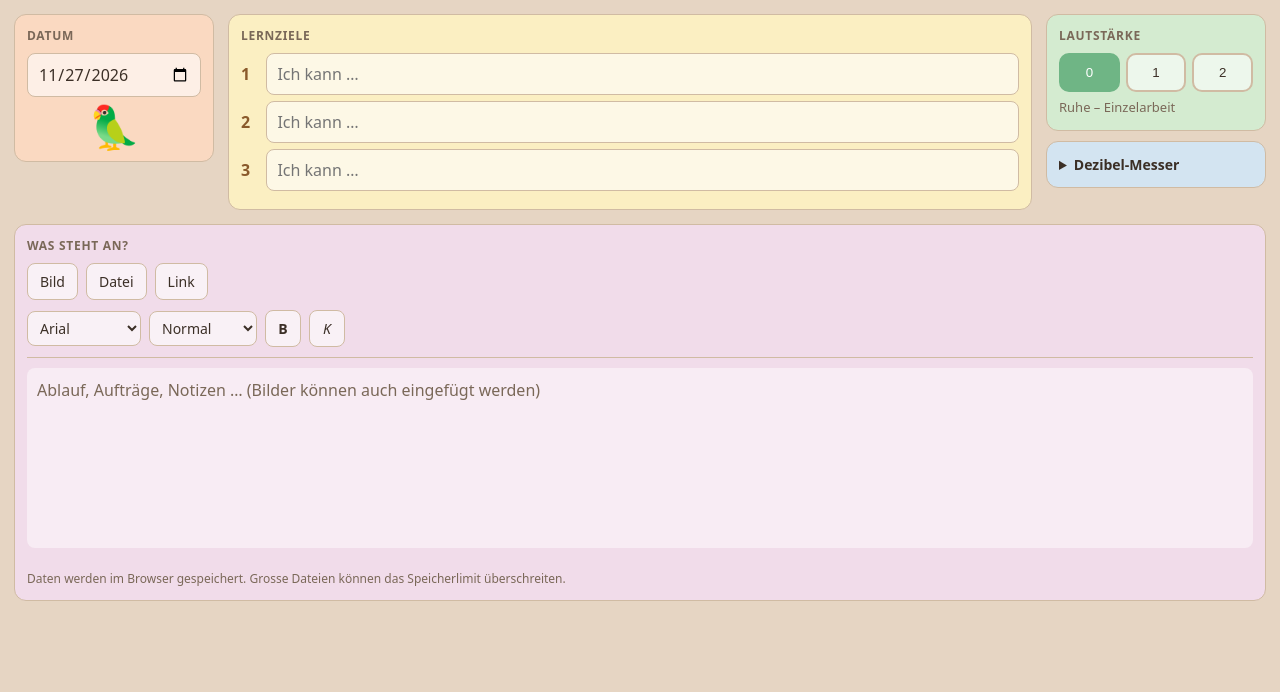
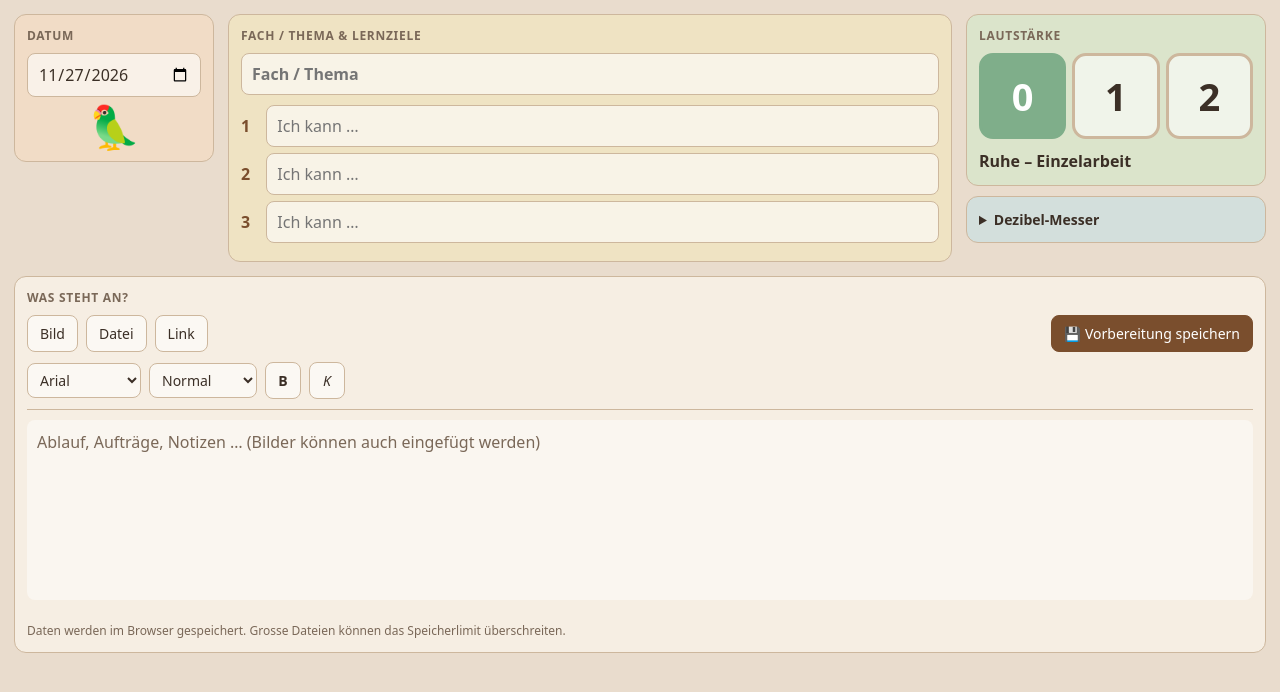
Before and after one commit to robinpezzoli/Lernplattform, a plain HTML site: page lektionstool.html in a window 1280 px wide. Drawn offline with Linux system fonts and the light colour scheme.

Commit message:
Add files via upload

```diff
--- a/lektionstool.html
+++ b/lektionstool.html
@@ -5,7 +5,7 @@
 <meta name="viewport" content="width=device-width, initial-scale=1, viewport-fit=cover">
 <title>Lektionstool</title>
 <style>
-:root{--bg:#e6d5c3;--card:#fff;--tx:#3b2f26;--mut:#7a6858;--bd:#d0bba3;--ac:#8a5a2b;--g:#6fb585;--y:#e3b04b;--r:#d9776e;
+:root{--bg:#e9dccd;--card:#fff;--tx:#3b2f26;--mut:#7a6858;--bd:#cdb79d;--ac:#7a4e2d;--g:#7fae8a;--y:#e0b35a;--r:#cf7f6c;
 box-sizing:border-box;padding-top:env(safe-area-inset-top,0px);padding-bottom:env(safe-area-inset-bottom,0px);color-scheme:light}
 *{box-sizing:border-box}html{scroll-padding-top:env(safe-area-inset-top,0px)}
 body{margin:0;background:var(--bg);color:var(--tx);font:16px/1.5 system-ui,-apple-system,"Segoe UI",sans-serif}
@@ -15,7 +15,7 @@ header{display:grid;grid-template-columns:200px 1fr auto;gap:14px;padding:14px;a
 h2{margin:0 0 8px;font-size:12px;letter-spacing:.06em;text-transform:uppercase;color:var(--mut);font-weight:600}
 input[type=date],input[type=text]{width:100%;padding:8px 10px;border:1px solid var(--bd);border-radius:8px;background:var(--bg);color:var(--tx);font:inherit}
 .goal{display:flex;gap:8px;align-items:center;margin-bottom:6px}.goal b{color:var(--ac);width:18px}
-.right{display:flex;flex-direction:column;gap:10px;min-width:220px}
+.right{display:flex;flex-direction:column;gap:10px;min-width:300px}
 .lv{display:flex;gap:6px}
 .lv button{flex:1;padding:10px 0;font:600 18px inherit;border:2px solid var(--bd);background:var(--bg);color:var(--tx);border-radius:10px;cursor:pointer}
 .lv button.on[data-l="0"]{background:var(--g);border-color:var(--g);color:#fff}
@@ -39,11 +39,13 @@ main{padding:0 14px 28px}
 .it a{color:var(--ac)}.x{position:absolute;top:4px;right:6px;border:0;background:none;color:var(--mut);cursor:pointer;font-size:18px}
 .it .x{background:var(--card);border-radius:6px}
 .note{font-size:12px;color:var(--mut);margin-top:10px}
-header>.card:nth-child(1){background:#fad9c1}
-header>.card:nth-child(2){background:#fbefc2}
-.right .card:nth-child(1){background:#d4ebd0}
-.right .card:nth-child(2){background:#d3e4f1}
-main>.card{background:#f1dcea}
+header>.card:nth-child(1){background:#f1dcc6}
+header>.card:nth-child(2){background:#efe3c3}
+.right .card:nth-child(1){background:#dbe4cb}
+.right .card:nth-child(2){background:#d3dfdc}
+main>.card{background:#f6eee3}
+.right .lv button{padding:14px 0;font:700 38px system-ui,sans-serif;border-radius:14px;border-width:3px}
+.right .lvt{font-size:16px;font-weight:600;color:var(--tx);margin-top:10px}
 .card input,.card .lv button,.card button.b,.bar,.it,.card select{background:rgba(255,255,255,.6);color:var(--tx)}
 #bird{display:block;margin:10px auto 0;font-size:42px;line-height:1;border:0;background:none;cursor:pointer;padding:0}
 #bird.sing{animation:wig .25s 5}
@@ -57,7 +59,8 @@ main>.card{background:#f1dcea}
 <body>
 <header>
  <section class="card"><h2>Datum</h2><input type="date" id="date"><button id="bird" title="Los geht’s!" aria-label="Startsignal">🦜</button></section>
- <section class="card"><h2>Lernziele</h2>
+ <section class="card"><h2>Fach / Thema &amp; Lernziele</h2>
+  <input type="text" id="subj" placeholder="Fach / Thema" style="font-weight:600;margin-bottom:10px">
   <div class="goal"><b>1</b><input type="text" data-g="0" placeholder="Ich kann …"></div>
   <div class="goal"><b>2</b><input type="text" data-g="1" placeholder="Ich kann …"></div>
   <div class="goal"><b>3</b><input type="text" data-g="2" placeholder="Ich kann …"></div>
@@ -75,7 +78,7 @@ main>.card{background:#f1dcea}
 </header>
 <main><section class="card"><h2>Was steht an?</h2>
  <div class="tools">
-  <button class="b" id="bImg">Bild</button><button class="b" id="bFile">Datei</button><button class="b" id="bLink">Link</button>
+  <button class="b" id="bImg">Bild</button><button class="b" id="bFile">Datei</button><button class="b" id="bLink">Link</button><button class="b" id="bSave" style="margin-left:auto;background:var(--ac);color:#fff;border-color:var(--ac)">💾 Vorbereitung speichern</button>
  </div>
  <div class="fmt">
   <select id="ff1" title="Schriftart"><option value="Arial">Arial</option><option value="Georgia">Georgia</option><option value="Verdana">Verdana</option><option value="Trebuchet MS">Trebuchet</option><option value="Comic Sans MS">Comic Sans</option><option value="Courier New">Courier</option></select>
@@ -87,12 +90,16 @@ main>.card{background:#f1dcea}
  <div class="note">Daten werden im Browser gespeichert. Grosse Dateien können das Speicherlimit überschreiten.</div>
 </section></main>
 <input type="file" id="fi" accept="image/*" hidden multiple><input type="file" id="ff" hidden multiple>
-<script>
+<script id="init" type="application/json"></script>
+<script id="app">
 const $=s=>document.querySelector(s);
-let S={date:new Date().toISOString().slice(0,10),goals:['','',''],level:0,notes:'',items:[]};
-try{const r=localStorage.getItem('lektionstool');if(r)S=Object.assign(S,JSON.parse(r))}catch(e){}
+let S={date:new Date().toISOString().slice(0,10),subject:'',goals:['','',''],level:0,notes:'',items:[]};
+let init=null;try{const t=document.getElementById('init').textContent.trim();if(t)init=JSON.parse(t)}catch(e){}
+const KEY=init?'lt:'+(init.savedAt||''):'lektionstool';
+if(init)S=Object.assign(S,init);
+try{const r=localStorage.getItem(KEY);if(r)S=Object.assign(S,JSON.parse(r))}catch(e){}
 let warned=false;
-function save(){S.notes=$('#notes').innerHTML;try{localStorage.setItem('lektionstool',JSON.stringify(S))}catch(e){if(!warned){warned=true;alert('Speicher voll: Anhänge bleiben nur bis zum Schliessen erhalten.')}}}
+function save(){S.notes=$('#notes').innerHTML;try{localStorage.setItem(KEY,JSON.stringify(S))}catch(e){if(!warned){warned=true;alert('Speicher voll: Anhänge bleiben nur bis zum Schliessen erhalten.')}}}
 const LT=['Ruhe – Einzelarbeit','Flüstern – Partnerarbeit','Normal – Gruppenarbeit'];
 function setLevel(l){S.level=l;document.querySelectorAll('.lv button').forEach(b=>b.classList.toggle('on',+b.dataset.l===l));$('#lvt').textContent=LT[l];save()}
 function render(){
@@ -107,6 +114,7 @@ function render(){
 function read(files,t){[...files].forEach(f=>{const r=new FileReader();r.onload=()=>{S.items.push({t:t==='img'&&f.type.startsWith('image/')?'img':'file',n:f.name,d:r.result});render();save()};r.readAsDataURL(f)})}
 $('#date').value=S.date;$('#date').oninput=e=>{S.date=e.target.value;save()};
 document.querySelectorAll('[data-g]').forEach(i=>{i.value=S.goals[+i.dataset.g]||'';i.oninput=()=>{S.goals[+i.dataset.g]=i.value;save()}});
+$('#subj').value=S.subject||'';$('#subj').oninput=e=>{S.subject=e.target.value;save()};
 document.querySelectorAll('.lv button').forEach(b=>b.onclick=()=>setLevel(+b.dataset.l));
 $('#notes').innerHTML=S.notes;$('#notes').oninput=save;
 $('#notes').addEventListener('paste',e=>{const fs=[...(e.clipboardData?.files||[])].filter(f=>f.type.startsWith('image/'));if(fs.length){e.preventDefault();read(fs,'img')}});
@@ -119,6 +127,20 @@ let rng;document.addEventListener('selectionchange',()=>{const s=getSelection();
 function fmt(c,v){$('#notes').focus();if(rng){const s=getSelection();s.removeAllRanges();s.addRange(rng)}document.execCommand('styleWithCSS',false,true);document.execCommand(c,false,v);save()}
 document.querySelectorAll('.fmt .b').forEach(b=>{b.onmousedown=e=>e.preventDefault();b.onclick=()=>fmt(b.dataset.c)});
 $('#ff1').onchange=e=>fmt('fontName',e.target.value);$('#fs1').onchange=e=>fmt('fontSize',e.target.value);
+// Speichern als Datei (Datum + Fach im Namen)
+$('#bSave').onclick=async()=>{
+ save();
+ const doc=document.documentElement.cloneNode(true);
+ doc.querySelectorAll('script').forEach(s=>{if(s.id!=='app'&&s.id!=='init')s.remove()});
+ doc.querySelector('#init').textContent=JSON.stringify(Object.assign({},S,{savedAt:Date.now()})).replace(/</g,'\u003c');
+ doc.querySelector('#items').innerHTML='';doc.querySelector('#notes').innerHTML='';doc.querySelector('#mic').textContent='Mikrofon starten';
+ const html='<!DOCTYPE html>\n'+doc.outerHTML;
+ const nm=(S.subject||'Lektion').trim().replace(/[^\p{L}\p{N}]+/gu,'_').replace(/^_|_$/g,'')||'Lektion';
+ const fn='Lektion_'+(S.date||'ohne-Datum')+'_'+nm+'.html';
+ let dl=null;try{dl=window.claude&&await window.claude.use('downloads')}catch(e){}
+ if(dl){try{await dl.save({filename:fn,data:html})}catch(e){if(e&&e.code!=='declined')alert('Speichern nicht möglich ('+(e.code||'Fehler')+')')}}
+ else{const a=document.createElement('a');a.href=URL.createObjectURL(new Blob([html],{type:'text/html'}));a.download=fn;a.click()}
+};
 // Vogel
 let bctx;
 function tweet(ac,t){[[2600,3800],[3400,2800],[2800,4200]].forEach((p,i)=>{const o=ac.createOscillator(),g=ac.createGain(),s=t+i*.11;o.type='sine';o.frequency.setValueAtTime(p[0],s);o.frequency.exponentialRampToValueAtTime(p[1],s+.08);g.gain.setValueAtTime(0.0001,s);g.gain.linearRampToValueAtTime(.25,s+.01);g.gain.exponentialRampToValueAtTime(.001,s+.09);o.connect(g);g.connect(ac.destination);o.start(s);o.stop(s+.1)})}
```
